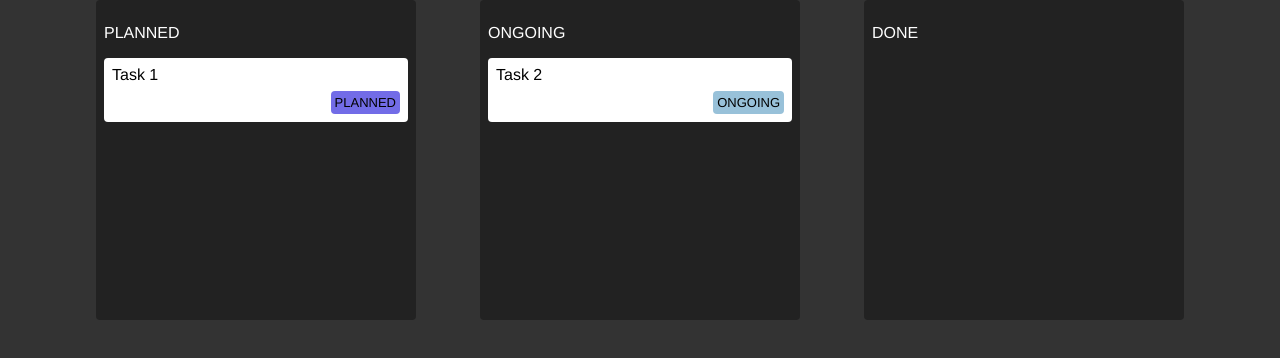
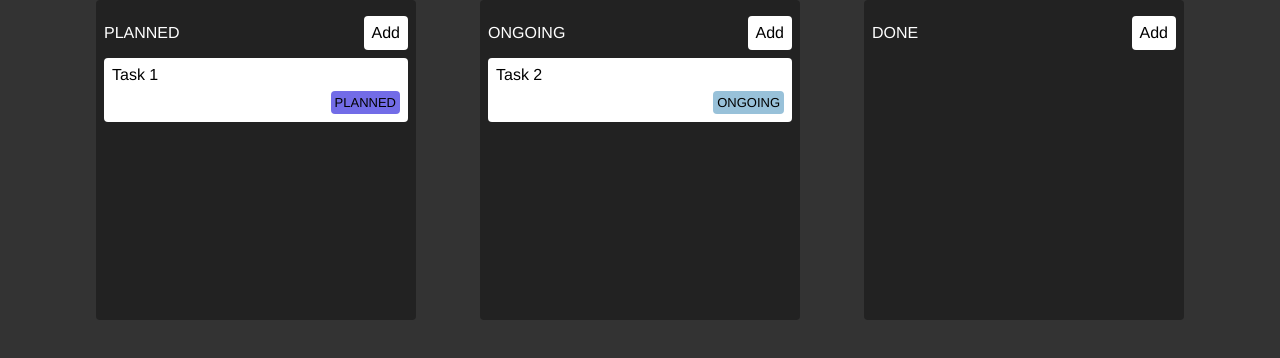
Before and after one commit to chandanch/zustland-grounds, a React (Vite) app: page / in a window 1280 px wide. Shown: the top 358 px of the page. Built offline with nearby package versions, Linux system fonts and the light colour scheme.

Commit message:
💄  add task btn element with sytling

```diff
--- a/src/components/column/Column.css
+++ b/src/components/column/Column.css
@@ -8,3 +8,24 @@
   border-radius: 4px;
   padding: 0.5rem;
 }
+
+.column-header {
+  display: flex;
+  justify-content: space-between;
+  align-items: center;
+}
+
+.column-header button {
+  all: unset;
+  color: #000;
+  background: #fff;
+  padding: 0.5rem;
+  border-radius: 4px;
+  height: fit-content;
+  cursor: pointer;
+}
+
+.column-header button:hover {
+  background: var(--COLOR-GRAY-LIGHT);
+  color: #fff;
+}
--- a/src/components/column/Column.jsx
+++ b/src/components/column/Column.jsx
@@ -10,7 +10,10 @@ function Column({ state }) {
 
   return (
     <div className="column">
-      <p> {state} </p>
+      <div className="column-header">
+        <p> {state} </p>
+        <button>Add</button>
+      </div>
       {filteredTasks.map((task) => (
         <Task key={task.title} title={task.title} />
       ))}
--- a/src/components/task/Task.jsx
+++ b/src/components/task/Task.jsx
@@ -8,7 +8,7 @@ function Task({ title }) {
 
   return (
     <div className="task">
-      <div>{title}</div>
+      <div>{task.title}</div>
       <div className="bottom-wrapper">
         <div></div>
         <div className={classNames("status", task.state)}> {task.state} </div>
```
